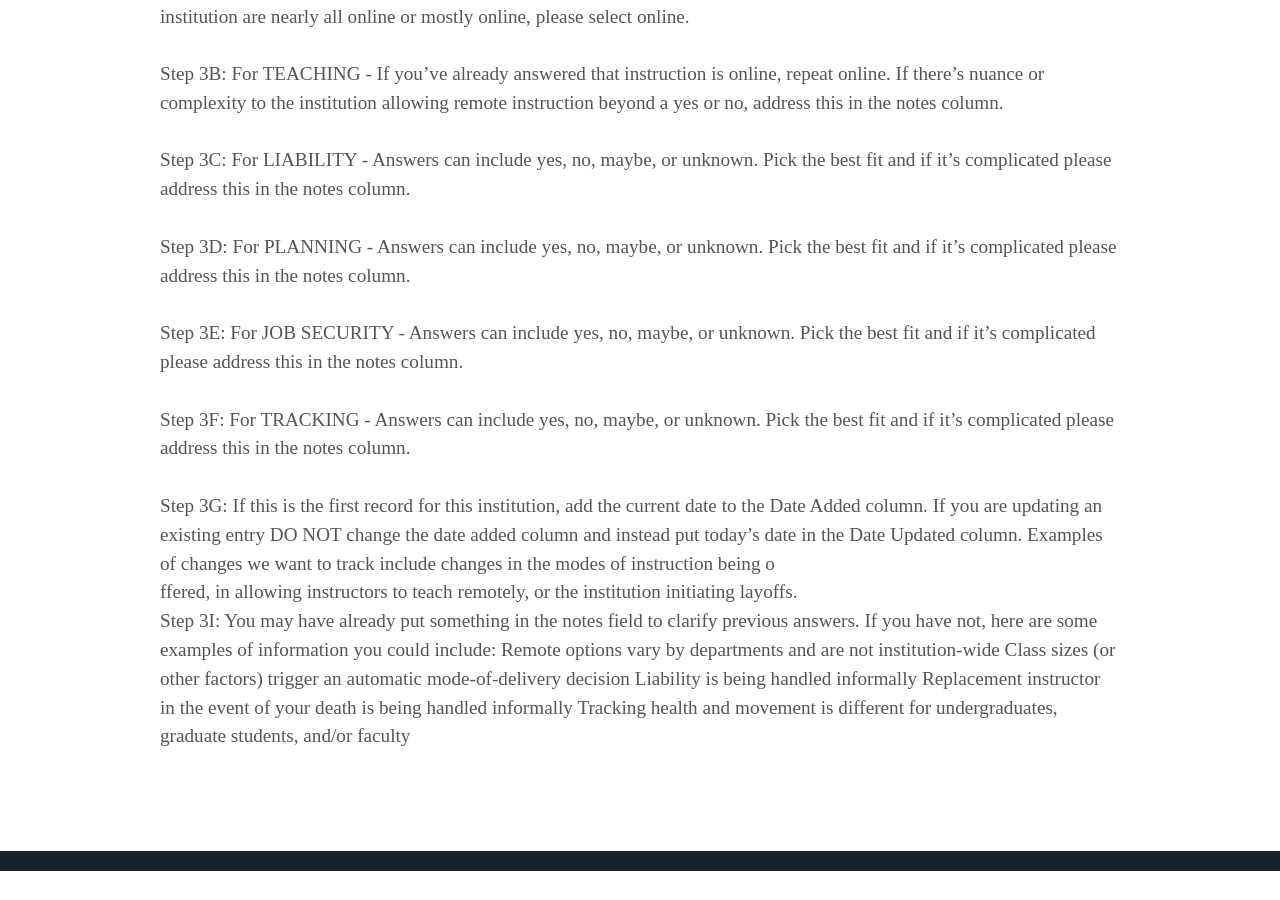
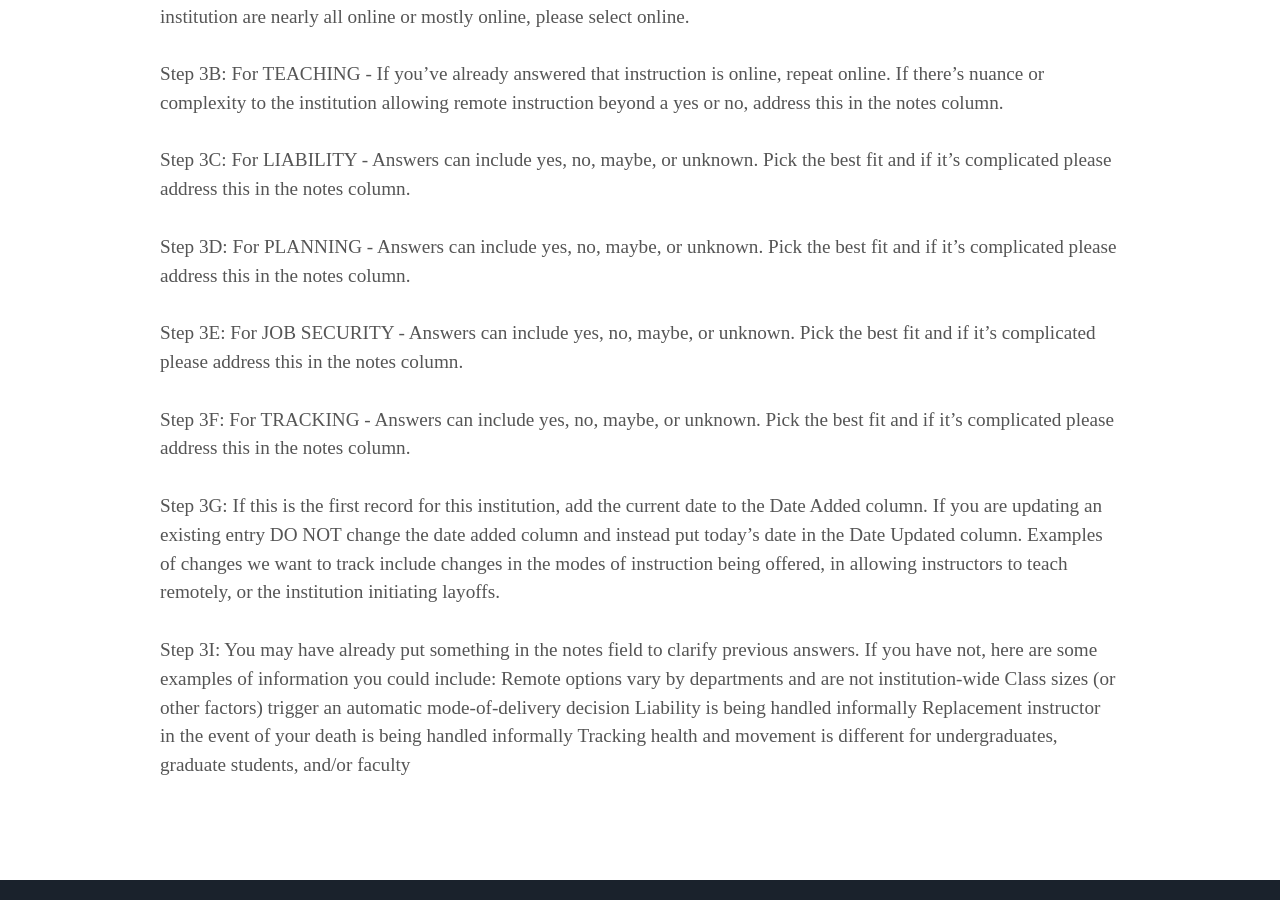
Before and after one commit to visionary-futures-collective/covid19, a Jekyll site: the page built from data-gathering.md, in a window 1280 px wide and 900 px high, scrolled down 2119 px. Built offline with Jekyll 4.4.1, drawn with Linux system fonts in a browser that asks for light colours; some web fonts are replaced; before the commit the page ends 2990 px from its top, so only the background shows below that.

Commit message:
Update data-gathering.md

```diff
--- a/data-gathering.md
+++ b/data-gathering.md
@@ -34,8 +34,8 @@ Step 3E: For JOB SECURITY - Answers can include yes, no, maybe, or unknown. Pick
 <br />
 Step 3F: For TRACKING -  Answers can include yes, no, maybe, or unknown. Pick the best fit and if it’s complicated please address this in the notes column.<br />
 <br />
-Step 3G: If this is the first record for this institution, add the current date to the Date Added column. If you are updating an existing entry DO NOT change the date added column and instead put today’s date in the Date Updated column. Examples of changes we want to track include changes in the modes of instruction being o<br />ffered, in allowing instructors to teach remotely, or the institution initiating layoffs.<br />
-
+Step 3G: If this is the first record for this institution, add the current date to the Date Added column. If you are updating an existing entry DO NOT change the date added column and instead put today’s date in the Date Updated column. Examples of changes we want to track include changes in the modes of instruction being offered, in allowing instructors to teach remotely, or the institution initiating layoffs.<br />
+<br />
 Step 3I: You may have already put something in the notes field to clarify previous answers. If you have not, here are some examples of information you could include:
 Remote options vary by departments and are not institution-wide
 Class sizes (or other factors) trigger an automatic mode-of-delivery decision
```
